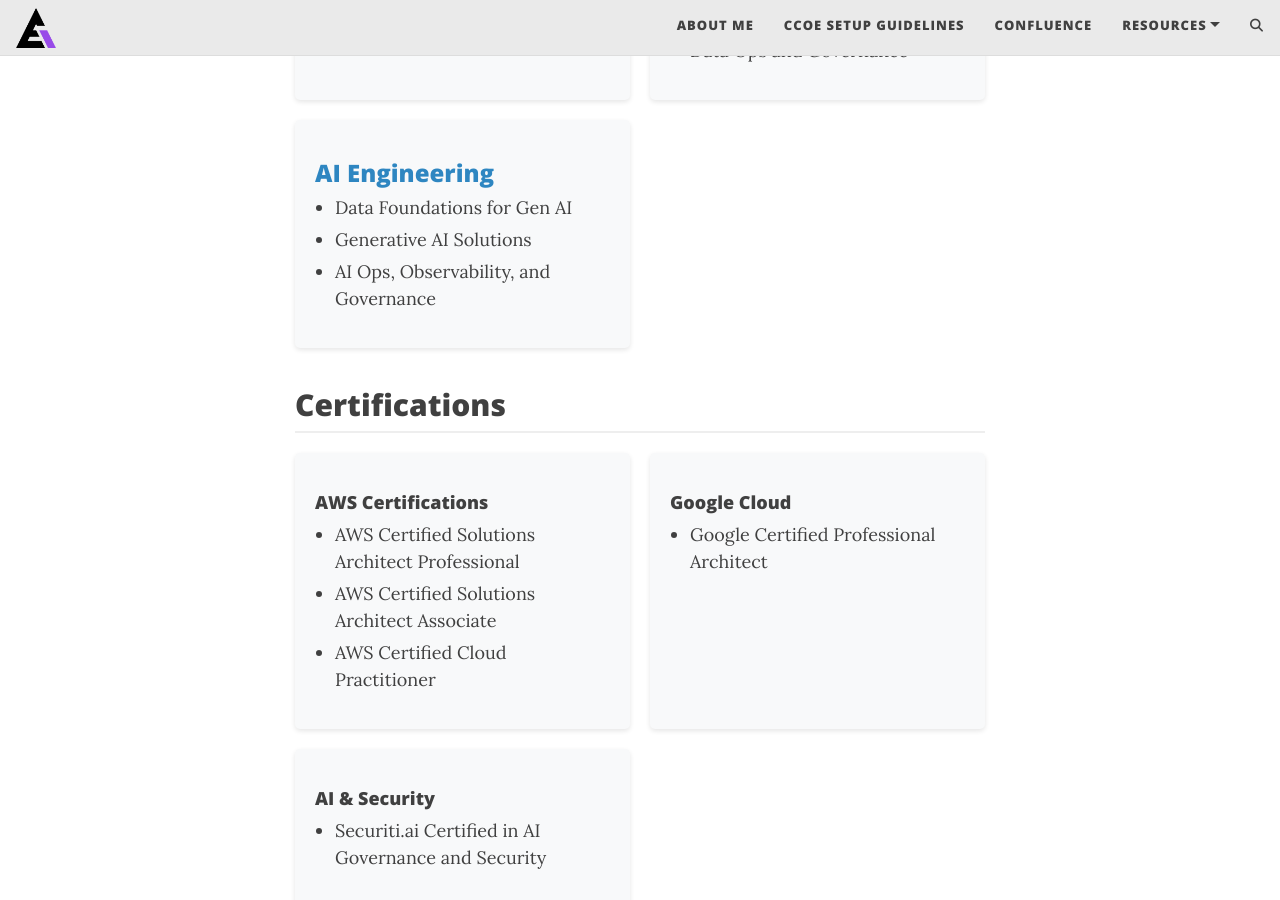
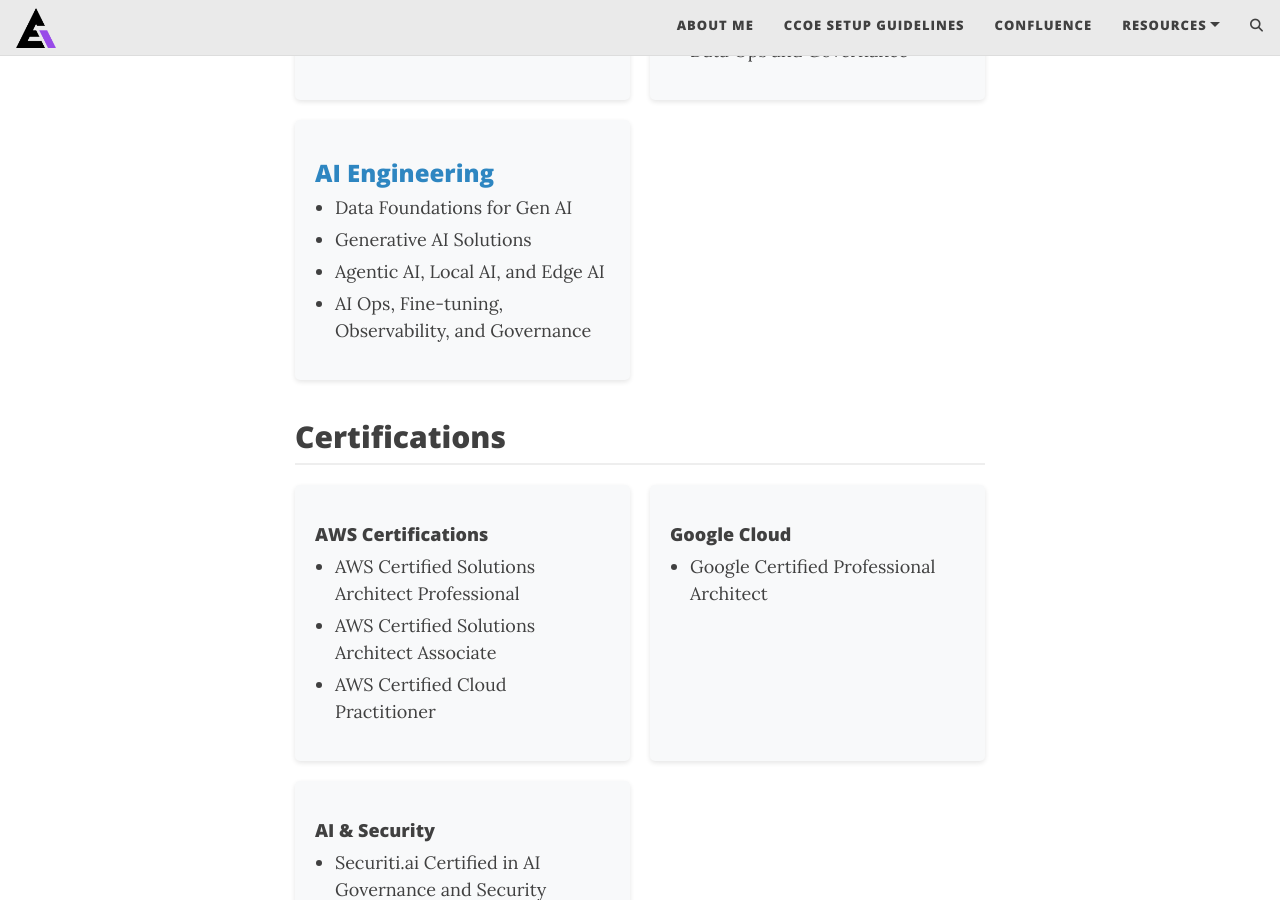
Before and after one commit to raghavendraprakash/equationz.github.io, a Jekyll site: the page built from index.html, in a window 1280 px wide and 900 px high, scrolled down 1382 px. Built offline with Jekyll 4.4.1, drawn with Linux system fonts in a browser that asks for light colours; the list of posts is cut into pages by our own code; comment, search, counter and statistics services are not loaded.

Commit message:
Update index.html

```diff
--- a/index.html
+++ b/index.html
@@ -55,7 +55,8 @@
         <ul>
           <li>Data Foundations for Gen AI</li>
           <li>Generative AI Solutions</li>
-          <li>AI Ops, Observability, and Governance</li>
+          <li>Agentic AI, Local AI, and Edge AI</li>
+          <li>AI Ops, Fine-tuning, Observability, and Governance</li>
         </ul>
       </div>
     </div>
```
